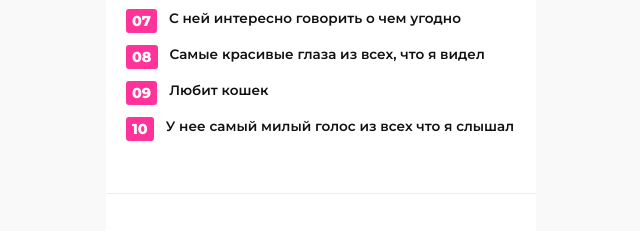
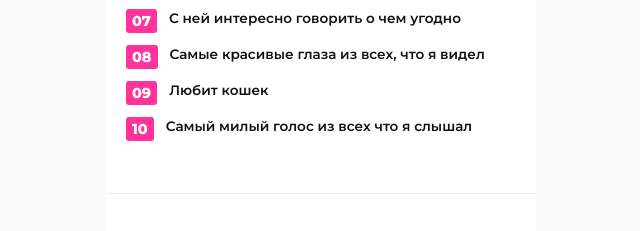
Before and after one commit to udkpo/birthday-by-ruslan, a plain HTML site: page index.html in a window 1280 px wide. Shown: the part 2231-2462 px from the top of the page, 319-959 px from the left. Drawn offline with nearby package versions, Linux system fonts and the light colour scheme.

Commit message:
Update index.html

```diff
--- a/index.html
+++ b/index.html
@@ -729,7 +729,7 @@
             <div class="fact-row"><div class="fact-num">07</div><div class="fact-text">С ней интересно говорить о чем угодно</div></div>
             <div class="fact-row"><div class="fact-num">08</div><div class="fact-text">Самые красивые глаза из всех, что я видел</div></div>
             <div class="fact-row"><div class="fact-num">09</div><div class="fact-text">Любит кошек</div></div>
-            <div class="fact-row"><div class="fact-num">10</div><div class="fact-text">У нее самый милый голос из всех что я слышал</div></div>
+            <div class="fact-row"><div class="fact-num">10</div><div class="fact-text">Самый милый голос из всех что я слышал</div></div>
         </section>
 
         <section class="pinterest-section">
```
